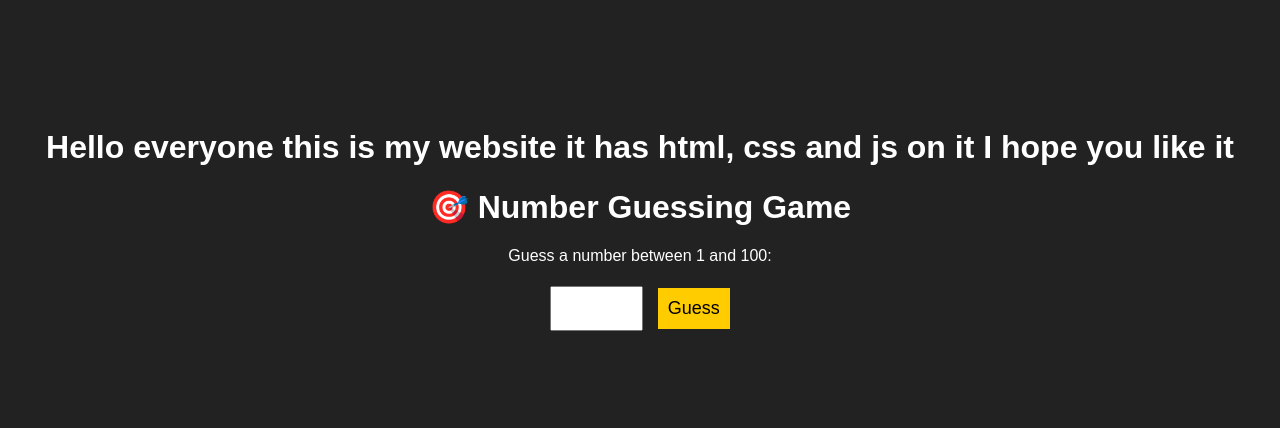
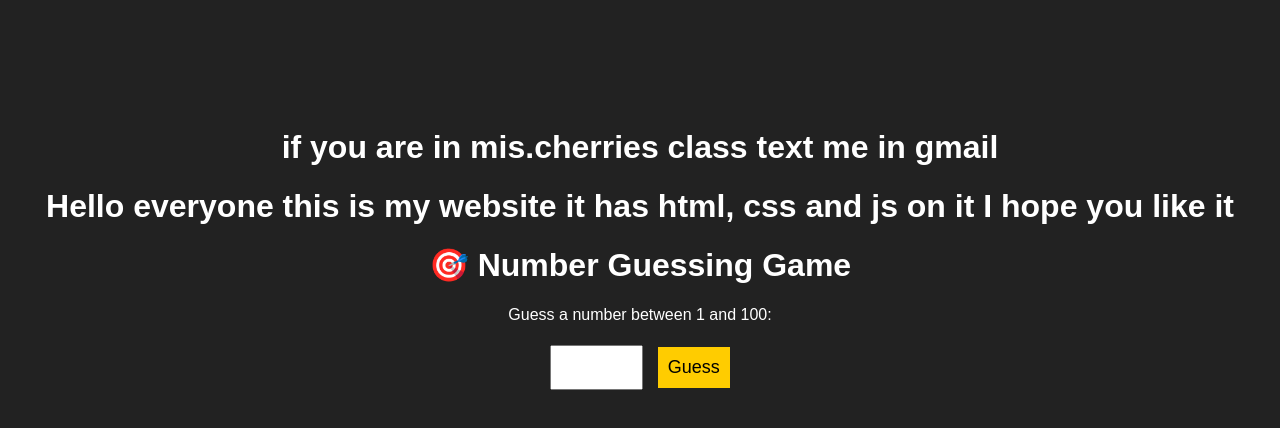
Before and after one commit to georgeknab-collab/My-website, a plain HTML site: page index.html in a window 1280 px wide. Drawn offline with Linux system fonts and the light colour scheme.

Commit message:
Add message for mis.cherries class in index.html

```diff
--- a/index.html
+++ b/index.html
@@ -28,6 +28,7 @@
   </style>
 </head>
 <body>
+  <H1>if you are in mis.cherries class text me in gmail</H1>
   <H1>Hello everyone this is my website it has html, css and js on it I hope you like it</H1>
   <h1>🎯 Number Guessing Game</h1>
   <p>Guess a number between 1 and 100:</p>
```
